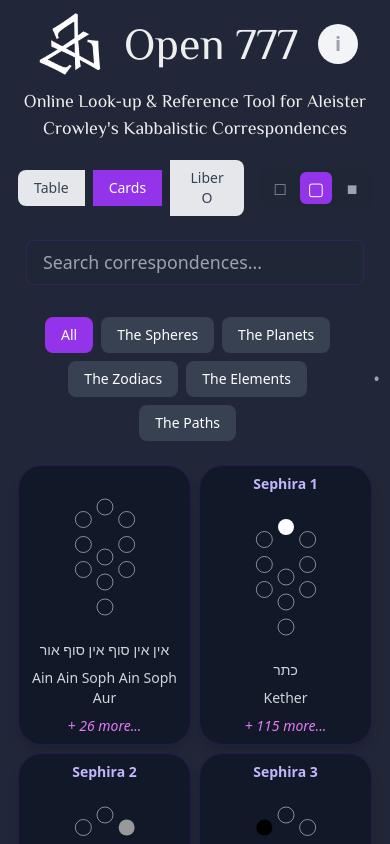
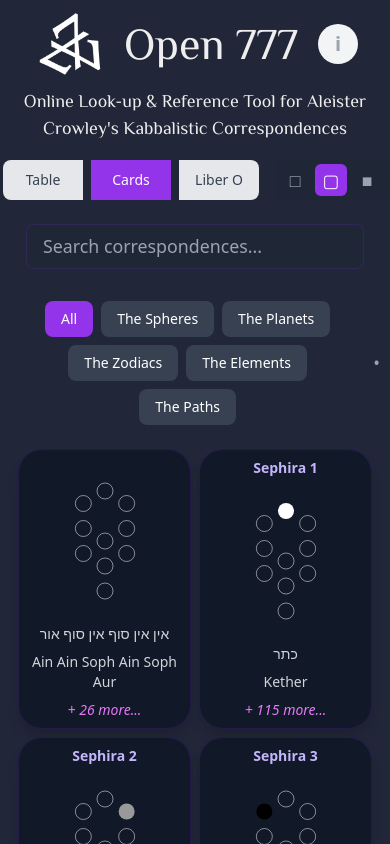
Before and after one commit to adamblvck/open_777, a React (Create React App) app: page / in a window 390 px wide. Shown: the top 844 px of the page. Built offline with nearby package versions, Linux system fonts and the light colour scheme.

Commit message:
Quick update for mobile ux

```diff
--- a/src/App.js
+++ b/src/App.js
@@ -26,7 +26,7 @@
 import { BookReader } from './components/BookReader';
 import { LiberO } from './constants/libero';
 
-import { drawTreeOfLife } from './utils/drawTreeOfLife';
+import { drawTreeOfLife } from './components/drawTreeOfLife';
 
 function App() {
 
@@ -290,7 +290,7 @@
 			<div className="flex items-center gap-2">
 				<button
 					onClick={() => setViewMode('table')}
-					className={`text-sm px-4 py-2 rounded-l-lg ${
+					className={`text-sm px-4 py-2 rounded-l-lg min-w-[80px] h-[40px] flex items-center justify-center ${
 						viewMode === 'table'
 						? 'bg-purple-600 text-white'
 						: 'bg-gray-200 text-gray-700'
@@ -300,7 +300,7 @@
 				</button>
 				<button
 					onClick={() => setViewMode('cards')}
-					className={`text-sm px-4 py-2 ${
+					className={`text-sm px-4 py-2 min-w-[80px] h-[40px] flex items-center justify-center ${
 						viewMode === 'cards'
 						? 'bg-purple-600 text-white'
 						: 'bg-gray-200 text-gray-700'
@@ -310,7 +310,7 @@
 				</button>
 				<button
 					onClick={() => setViewMode('liber-o')}
-					className={`text-sm px-4 py-2 rounded-r-lg ${
+					className={`text-sm px-2 py-2 rounded-r-lg min-w-[80px] h-[40px] flex items-center justify-center ${
 						viewMode === 'liber-o'
 						? 'bg-purple-600 text-white'
 						: 'bg-gray-200 text-gray-700'
@@ -450,8 +450,6 @@
 								ctx.fillStyle = "#1e1e1e";
 								ctx.fillRect(rect.x, rect.y, rect.width, rect.height);
 
-								console.log(args);
-
 								// If it's the first column, draw the Tree of Life
 								if (columnIndex >= 1) {
 									drawTreeOfLife(ctx, rect, {
@@ -466,7 +464,12 @@
 								ctx.fillStyle = "#ffffff";
 								ctx.font = "12px sans-serif";
 								ctx.textAlign = "center";
-								ctx.fillText(column.title, rect.x + 15, rect.y + rect.height /2 );
+
+								if (columnIndex >= 0) {
+									ctx.fillText(column.title, rect.x + 20, rect.y + rect.height /2 );
+								} else {
+									ctx.fillText(column.title, rect.x + rect.width/2, rect.y + rect.height /2 );
+								}
 
 								return true;
 							}}
--- a/src/utils/drawTreeOfLife.js
+++ b/src/components/drawTreeOfLife.js
@@ -8,8 +8,6 @@
 export const drawTreeOfLife = (ctx, rect, { height, radiusSephira = 4, selected = [], pathwayColor = "#666" }) => {
     // Third of circle radius
     const r_3 = height / 3 / 2;
-
-    console.log("selected", selected);
 
     const hexagramAngle = 2 * Math.PI / 6.0;
     const sidePillarXOffset = Math.sin(hexagramAngle) * r_3;
```
